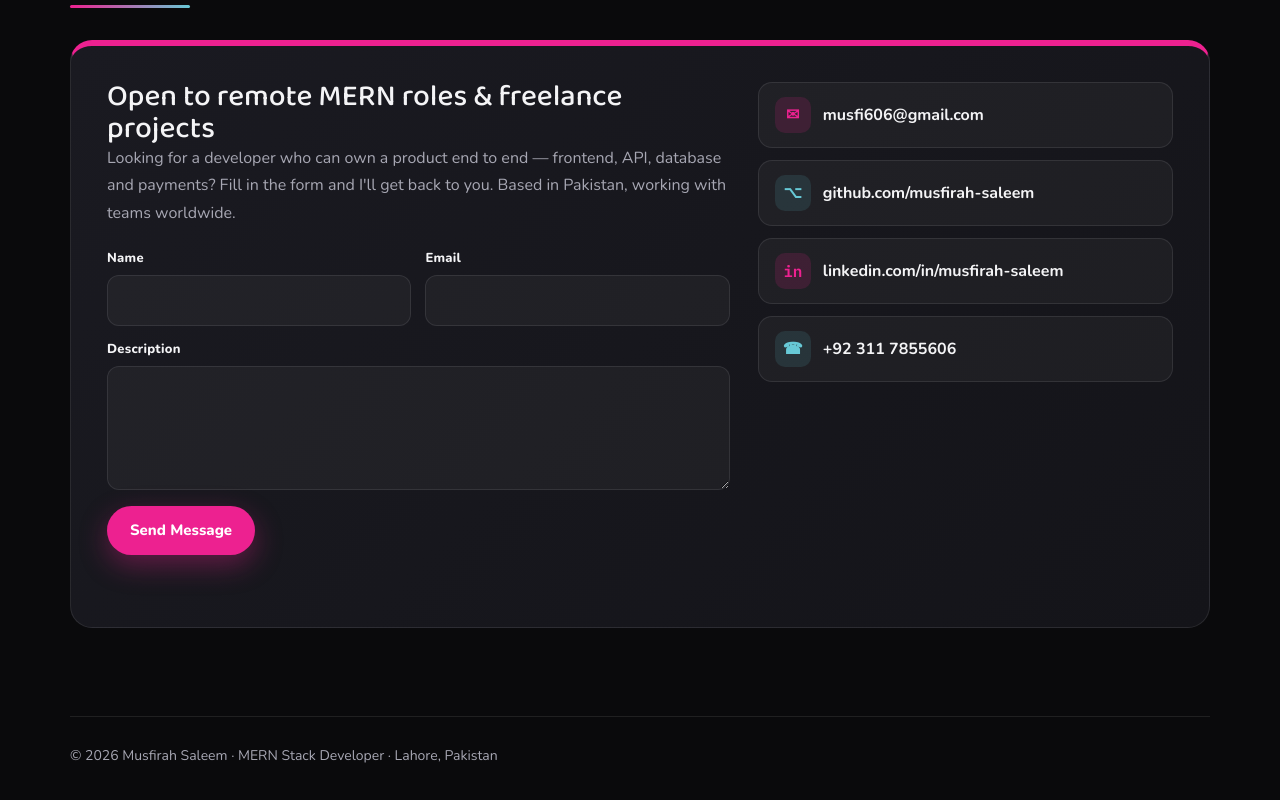
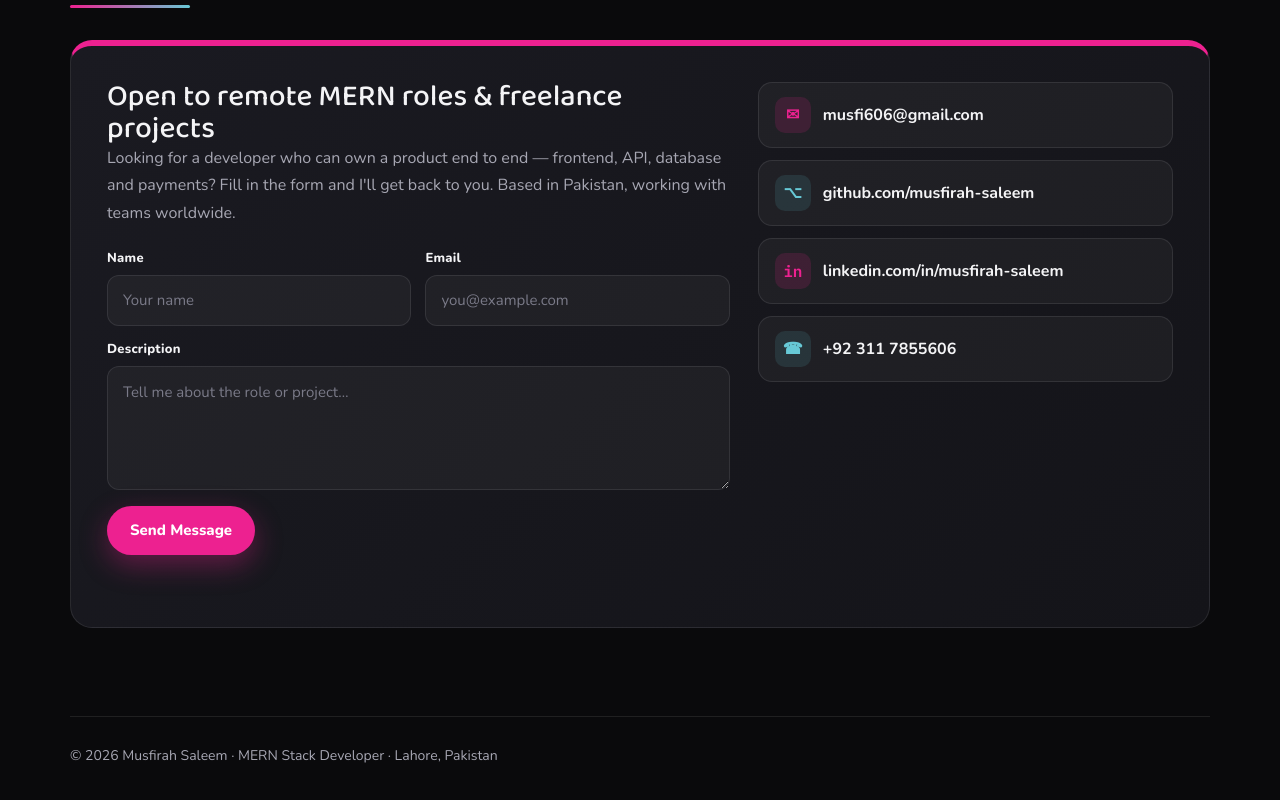
Before and after one commit to musfirah-saleem/musfirah-saleem-portfolio, a Next.js app: page / in a window 1280 px wide. Shown: the part 4863-5663 px from the top of the page. Built offline with nearby package versions, Linux system fonts and the light colour scheme.

Commit message:
Add form placeholders to match preview exactly

```diff
--- a/src/components/Contact.js
+++ b/src/components/Contact.js
@@ -92,7 +92,7 @@ export default function Contact() {
               <div className="cform-row">
                 <div className="field">
                   <label htmlFor="cfName">Name</label>
-                  <input id="cfName" name="name" type="text" autoComplete="name" required />
+                  <input id="cfName" name="name" type="text" autoComplete="name" placeholder="Your name" required />
                 </div>
                 <div className="field">
                   <label htmlFor="cfEmail">Email</label>
@@ -101,13 +101,14 @@ export default function Contact() {
                     name="email"
                     type="email"
                     autoComplete="email"
+                    placeholder="you@example.com"
                     required
                   />
                 </div>
               </div>
               <div className="field">
                 <label htmlFor="cfMsg">Description</label>
-                <textarea id="cfMsg" name="description" rows="4" required></textarea>
+                <textarea id="cfMsg" name="description" rows="4" placeholder="Tell me about the role or project…" required></textarea>
               </div>
               <div className="cform-actions">
                 <button
```
